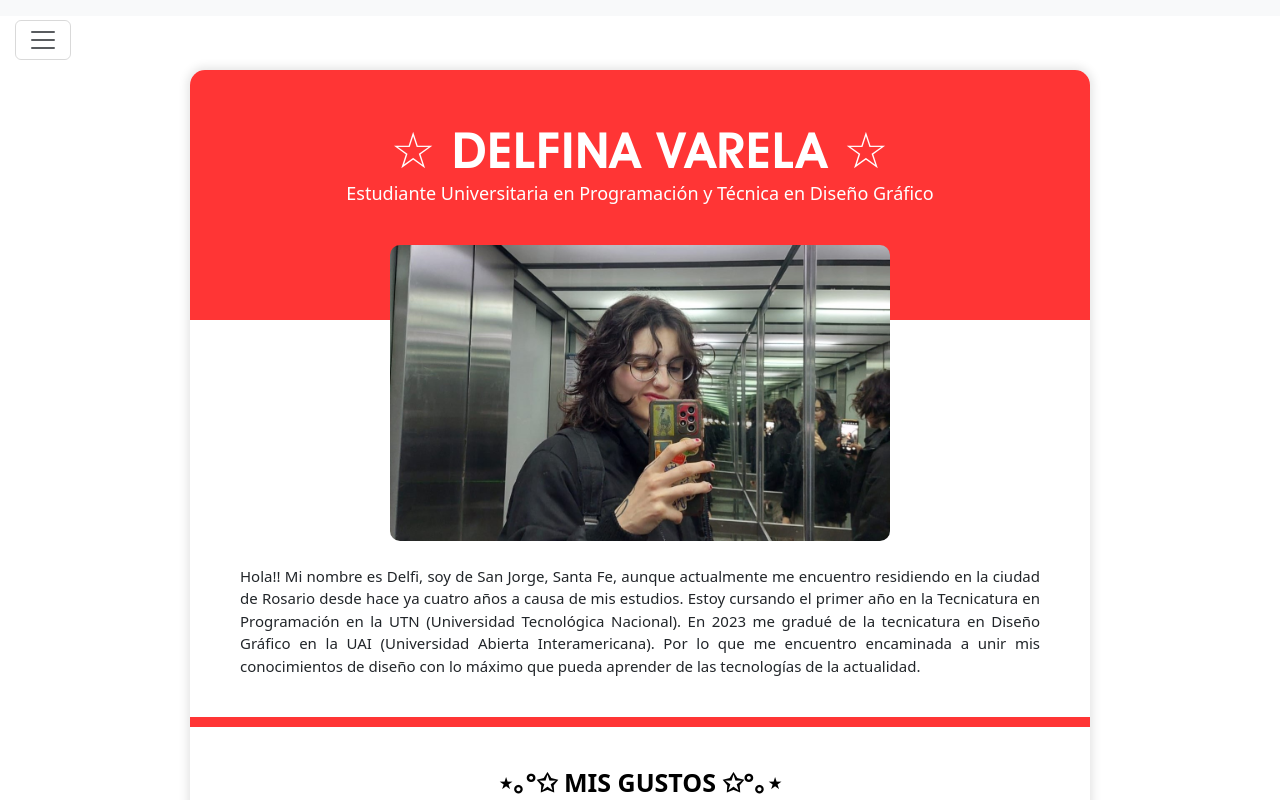
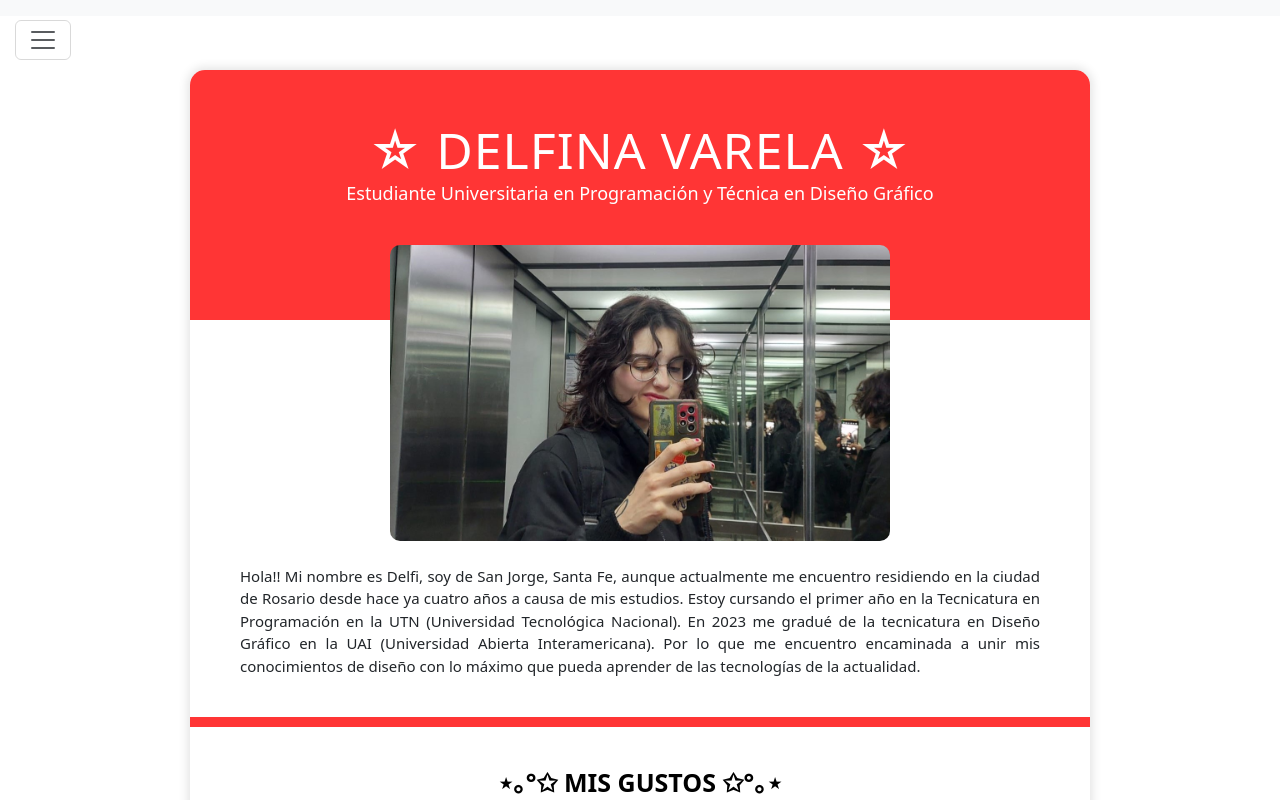
Before and after one commit to vrldelfi/Porftolio, a plain HTML site: page index.html in a window 1280 px wide. Shown: the top 800 px of the page. Drawn offline with nearby package versions, Linux system fonts and the light colour scheme.

Commit message:
Update styles.css

```diff
--- a/styles.css
+++ b/styles.css
@@ -5,7 +5,7 @@
     font-style: normal;
 }
 html {
-    font-family: 'avantgarde';
+    font-family: 'Franklin Gothic Medium', 'Arial Narrow', Arial, sans-serif';
 }
 
 .cuerpo{
@@ -104,7 +104,7 @@ html {
     color: white;
     letter-spacing: 1px;
     font-size: 50px;
-    font-family: 'avantgarde';
+    font-family: 'Franklin Gothic Medium', 'Arial Narrow', Arial, sans-serif';
 }
 h2{
     font-size: 18px;
```
